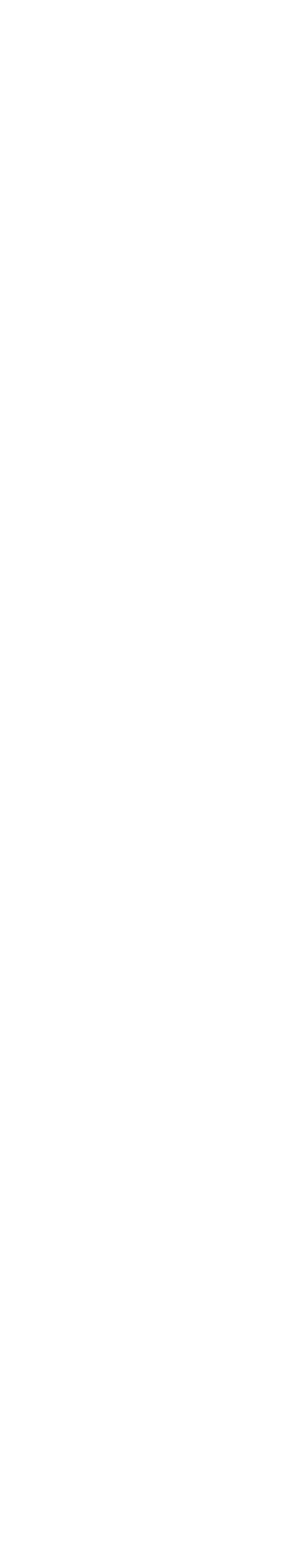
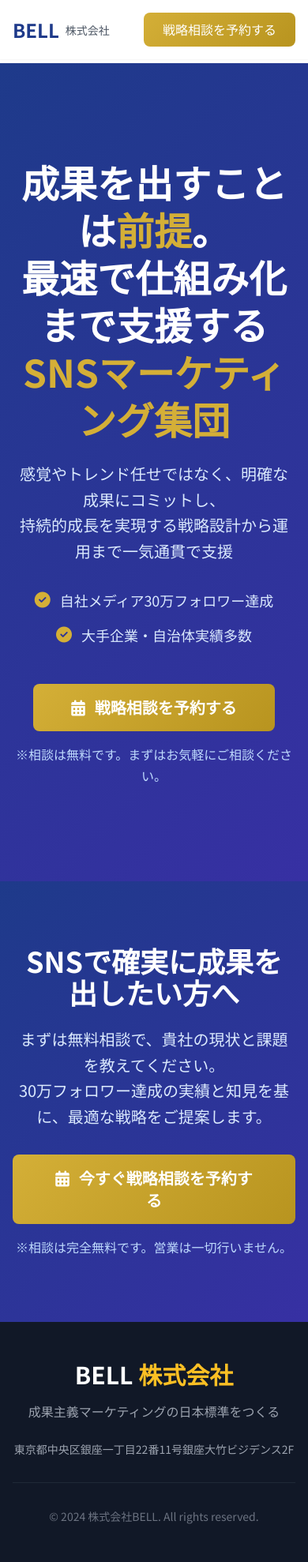
Before and after one commit to bell-inc112/bell-landing-page, a plain HTML site: page index.html in a window 390 px wide. Shown: the whole page at 79% size. Before the commit the page ends 844 px from the top, so only its background shows below. Drawn offline with nearby package versions, Linux system fonts and the light colour scheme.

Commit message:
Add files via upload

```diff
--- a/index.html
+++ b/index.html
@@ -1,13 +1,13 @@
 <!DOCTYPE html>
 <html lang="ja">
 <head>
-    <meta charset="UTF-8">
-    <meta name="viewport" content="width=device-width, initial-scale=1.0">
+  <meta charset="UTF-8" />
+  <meta name="viewport" content="width=device-width, initial-scale=1.0" />
   <title>SNS戦略で確実に成果を出す｜株式会社BELL</title>
-    <meta name="description" content="成果を出すことは前提として、最速で仕組み化まで支援するSNSマーケティング集団。自社メディア30万フォロワー達成の実績を基に、スピード・結果・仕組み化の3つの価値で企業のSNS戦略を成功に導きます。">
-    <link href="https://cdn.jsdelivr.net/npm/tailwindcss@2.2.19/dist/tailwind.min.css" rel="stylesheet">
-    <link rel="stylesheet" href="https://cdn.jsdelivr.net/npm/@fortawesome/fontawesome-free@6.4.0/css/all.min.css">
-    <link href="https://fonts.googleapis.com/css2?family=Noto+Sans+JP:wght@300;400;500;700;900&display=swap" rel="stylesheet">
+  <meta name="description" content="成果を出すことは前提として、最速で仕組み化まで支援するSNSマーケティング集団。自社メディア30万フォロワー達成の実績を基に、スピード・結果・仕組み化の3つの価値で企業のSNS戦略を成功に導きます。" />
+  <link href="https://cdn.jsdelivr.net/npm/tailwindcss@2.2.19/dist/tailwind.min.css" rel="stylesheet" />
+  <link rel="stylesheet" href="https://cdn.jsdelivr.net/npm/@fortawesome/fontawesome-free@6.4.0/css/all.min.css" />
+  <link href="https://fonts.googleapis.com/css2?family=Noto+Sans+JP:wght@300;400;500;700;900&display=swap" rel="stylesheet" />
   <style>
     body {
       font-family: 'Noto Sans JP', sans-serif;
@@ -52,8 +52,100 @@
     }
   </style>
 </head>
-<body>
-<!-- ここに本文のHTMLコンテンツを貼り付けてください（略） -->
-<!-- すでに修正済みのコードを使えばこの<head>と<body>構成で正常動作します -->
+<body class="bg-white">
+
+<header class="bg-white shadow-sm fixed w-full top-0 z-50">
+  <div class="max-w-7xl mx-auto px-4 sm:px-6 lg:px-8">
+    <div class="flex justify-between items-center py-4">
+      <div class="flex items-center">
+        <div class="text-2xl font-bold text-blue-900">BELL</div>
+        <div class="ml-2 text-sm text-gray-600">株式会社</div>
+      </div>
+      <nav class="hidden md:flex space-x-8">
+        <a href="#service" class="text-gray-700 hover:text-blue-900 transition-colors">サービス</a>
+        <a href="#results" class="text-gray-700 hover:text-blue-900 transition-colors">実績</a>
+        <a href="#approach" class="text-gray-700 hover:text-blue-900 transition-colors">アプローチ</a>
+        <a href="#contact" class="text-gray-700 hover:text-blue-900 transition-colors">お問い合わせ</a>
+      </nav>
+      <a href="#contact" class="btn-primary text-white px-6 py-2 rounded-lg font-medium">戦略相談を予約する</a>
+    </div>
+  </div>
+</header>
+
+<section class="gradient-bg hero-section mt-20">
+  <div class="max-w-7xl mx-auto px-4 sm:px-6 lg:px-8 text-center">
+    <div class="max-w-4xl mx-auto">
+      <h1 class="text-5xl md:text-6xl font-bold text-white mb-6 leading-tight">
+        成果を出すことは<span class="gold-accent">前提</span>。<br />
+        最速で仕組み化まで支援する<br />
+        <span class="gold-accent">SNSマーケティング集団</span>
+      </h1>
+      <p class="text-xl md:text-2xl text-blue-100 mb-8 leading-relaxed">
+        感覚やトレンド任せではなく、明確な成果にコミットし、<br />
+        持続的成長を実現する戦略設計から運用まで一気通貫で支援
+      </p>
+      <div class="flex flex-col sm:flex-row justify-center items-center space-y-4 sm:space-y-0 sm:space-x-6 mb-12">
+        <div class="flex items-center text-blue-100">
+          <i class="fas fa-check-circle gold-accent mr-3 text-xl"></i>
+          <span class="text-lg">自社メディア30万フォロワー達成</span>
+        </div>
+        <div class="flex items-center text-blue-100">
+          <i class="fas fa-check-circle gold-accent mr-3 text-xl"></i>
+          <span class="text-lg">大手企業・自治体実績多数</span>
+        </div>
+      </div>
+      <a href="#contact" class="btn-primary text-white px-12 py-4 rounded-lg text-xl font-bold inline-block">
+        <i class="fas fa-calendar-alt mr-3"></i>戦略相談を予約する
+      </a>
+      <p class="text-blue-200 mt-4">※相談は無料です。まずはお気軽にご相談ください。</p>
+    </div>
+  </div>
+</section>
+
+<section id="contact" class="section-spacing gradient-bg">
+  <div class="max-w-4xl mx-auto px-4 sm:px-6 lg:px-8 text-center">
+    <h2 class="text-4xl font-bold text-white mb-6">SNSで確実に成果を出したい方へ</h2>
+    <p class="text-xl text-blue-100 mb-8 leading-relaxed">
+      まずは無料相談で、貴社の現状と課題を教えてください。<br />
+      30万フォロワー達成の実績と知見を基に、最適な戦略をご提案します。
+    </p>
+    <a href="mailto:info@bell-inc.co.jp?subject=SNS戦略相談の件&body=会社名：%0D%0A担当者名：%0D%0A電話番号：%0D%0A現在のSNS運用状況：%0D%0A課題・相談内容："
+       class="btn-primary text-white px-12 py-4 rounded-lg text-xl font-bold inline-block mb-4">
+      <i class="fas fa-calendar-alt mr-3"></i>今すぐ戦略相談を予約する
+    </a>
+    <p class="text-blue-200">※相談は完全無料です。営業は一切行いません。</p>
+  </div>
+</section>
+
+<footer class="bg-gray-900 text-white py-12">
+  <div class="max-w-7xl mx-auto px-4 sm:px-6 lg:px-8">
+    <div class="text-center">
+      <div class="text-3xl font-bold mb-4">BELL <span class="text-yellow-400">株式会社</span></div>
+      <p class="text-gray-400 mb-6">成果主義マーケティングの日本標準をつくる</p>
+      <div class="flex justify-center space-x-8 text-sm text-gray-400">
+        <span>東京都中央区銀座一丁目22番11号銀座大竹ビジデンス2F</span>
+      </div>
+      <div class="mt-8 pt-8 border-t border-gray-800 text-sm text-gray-500">
+        <p>&copy; 2024 株式会社BELL. All rights reserved.</p>
+      </div>
+    </div>
+  </div>
+</footer>
+
+<script>
+  document.querySelectorAll('a[href^="#"]').forEach(anchor => {
+    anchor.addEventListener('click', function (e) {
+      e.preventDefault();
+      const target = document.querySelector(this.getAttribute('href'));
+      if (target) {
+        target.scrollIntoView({
+          behavior: 'smooth',
+          block: 'start'
+        });
+      }
+    });
+  });
+</script>
+
 </body>
 </html>
```
Lines whose indentation alone changed are shown as unchanged.
